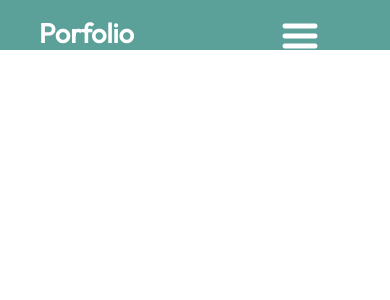
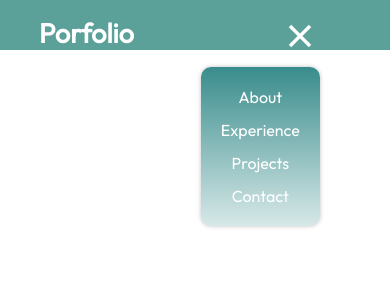
Before and after one commit to XiaoyangJin/Portfolio_React_JS, a React (Vite) app in the folder portfolio-xiaoyang/: page / in a window 390 px wide. Both pictures are taken after a click on the picture 299 px from the left and 36 px from the top of the page. Shown: the top 300 px of the page. Built offline with nearby package versions, Linux system fonts and the light colour scheme.

Commit message:
Add toggle function to humburger icon

```diff
--- a/portfolio-xiaoyang/src/components/Navbar/Navbar.jsx
+++ b/portfolio-xiaoyang/src/components/Navbar/Navbar.jsx
@@ -4,12 +4,18 @@ import styles from "./Navbar.module.css";
 import { getImageUrl } from "../../utils";
 
 const Navbar = () => {
+
+    const [menuOpen, setMenuOpen] = useState(false);
+
     return (
         <nav className={styles.navbar}>
             <a className={styles.title} href='/'>Porfolio</a>
             <div className={styles.menu}>
-                <img className={styles.menuBtn} src={getImageUrl("nav/menuIcon.png")} alt="a humburger button which can toggle nav bar menu" />
-                <ul className={styles.menuItems}>
+                <img className={styles.menuBtn}
+                    src={menuOpen ? getImageUrl("nav/closeIcon.png") : getImageUrl("nav/menuIcon.png")}
+                    alt="a humburger button which can toggle nav bar menu"
+                    onClick={() => setMenuOpen(!menuOpen)} />
+                <ul className={`${styles.menuItems} ${menuOpen && styles.menuOpen}`}>
                     <li><a href='#about'>About</a></li>
                     <li><a href='#experience'>Experience</a></li>
                     <li><a href='#projects'>Projects</a></li>
--- a/portfolio-xiaoyang/src/components/Navbar/Navbar.module.css
+++ b/portfolio-xiaoyang/src/components/Navbar/Navbar.module.css
@@ -76,4 +76,10 @@
         background: linear-gradient(0deg, rgba(57, 140, 140, 0.2) 0%, rgba(57, 140, 140, 1) 100%);
         box-shadow: 0 0 4px rgba(0, 0, 0, 0.25);
     }
+
+    .menuOpen {
+        display: flex;
+
+        z-index: 1;
+    }
 }
```
